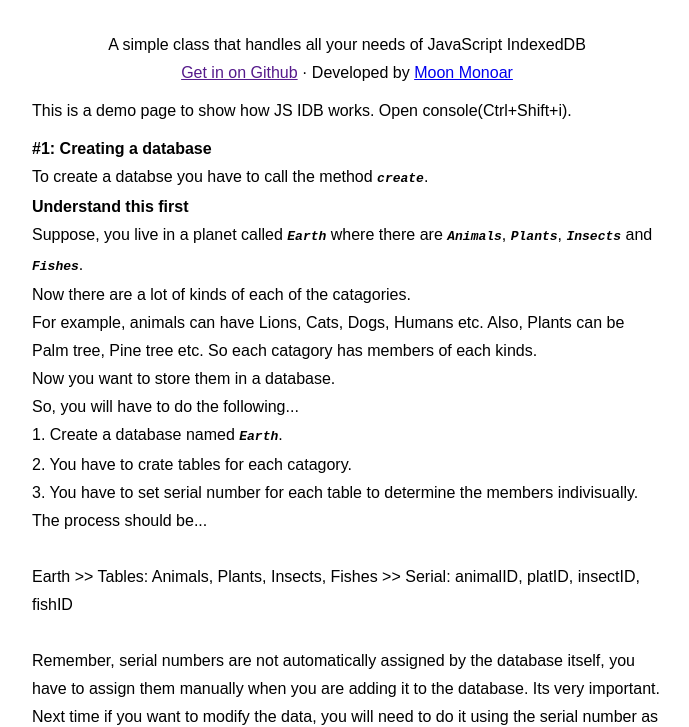
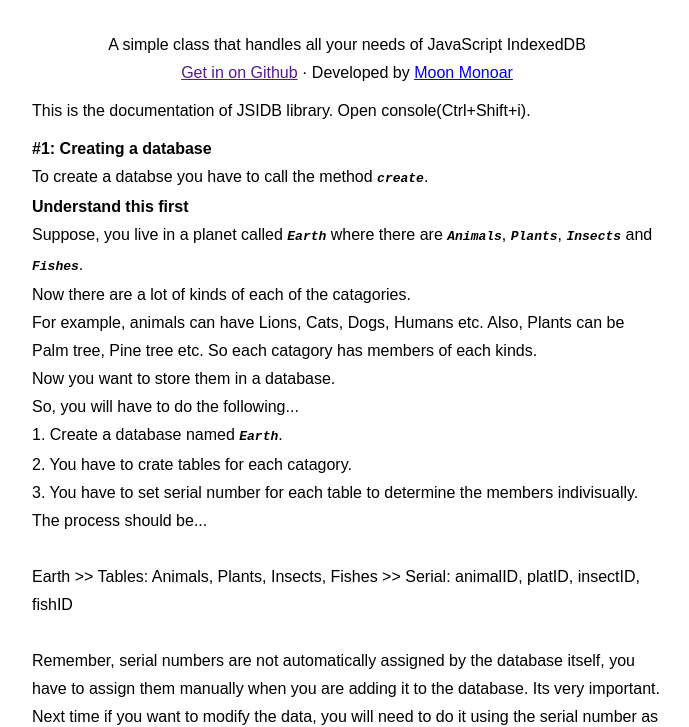
Before and after one commit to immo2n/JSIDB, a plain HTML site: page index.html in a window 1280 px wide. Shown: the part 77-804 px from the top of the page, without its empty margins (293-982 px from the left). Drawn offline with Linux system fonts and the light colour scheme; a script that the page names is missing; a small style sheet from the web is missing.

Commit message:
Update index.html

```diff
--- a/index.html
+++ b/index.html
@@ -34,7 +34,7 @@
     <a href=""> Get in on Github</a> &middot Developed by <a href="//moonmonoar.github.io/portfolio" target="_blank">Moon Monoar</a>
     </div>
           <div class="pad">
-              This is a demo page to show how JS IDB works. Open console(Ctrl+Shift+i).
+              This is the documentation of JSIDB library. Open console(Ctrl+Shift+i).
           </div>
           <div class="pad" style="padding-top: 0;">
               <b>#1: Creating a database</b><br/>
```
